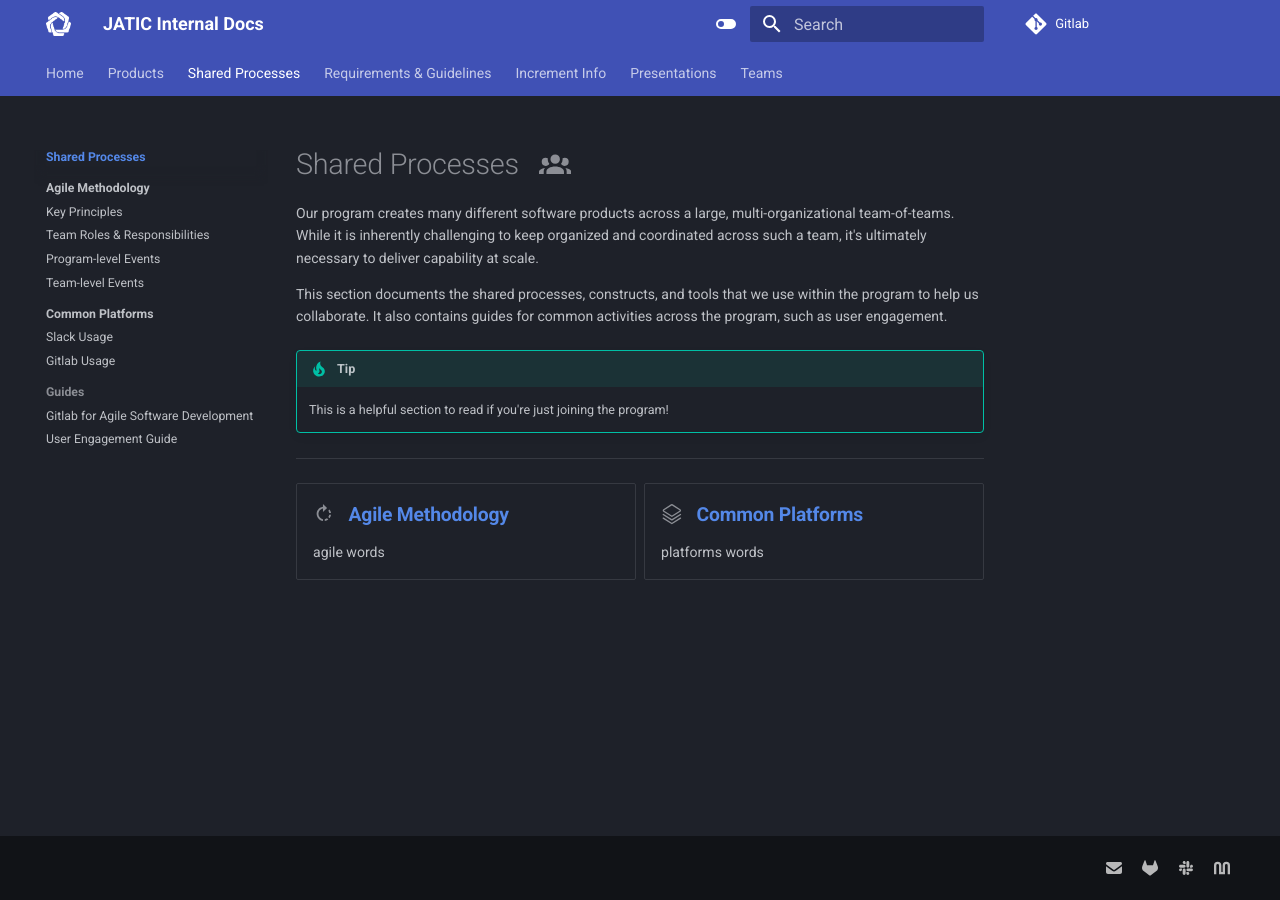
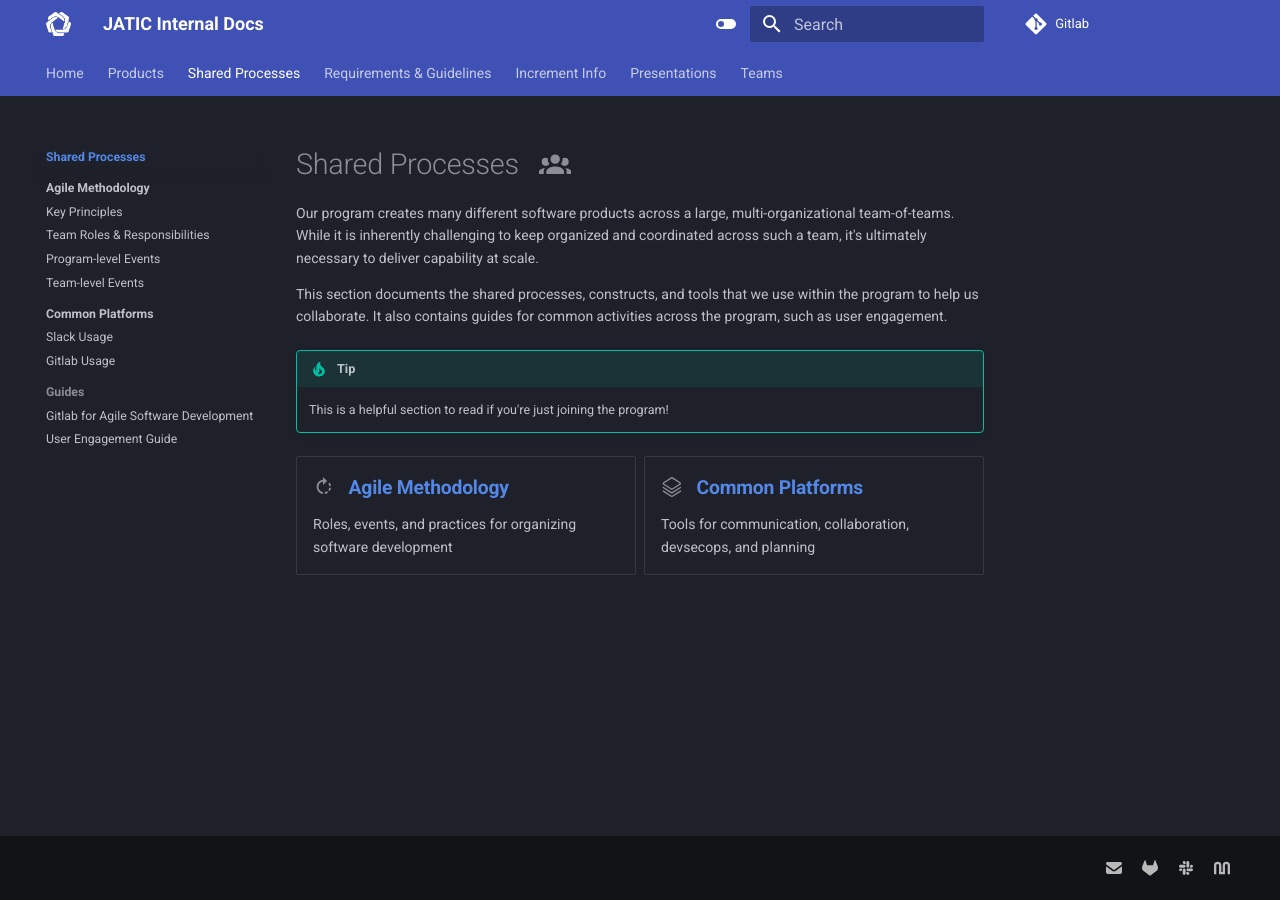
Before and after one commit to zheng0xd/JATIC-internal-docs, an MkDocs documentation site: the page built from docs/process/index.md, in a window 1280 px wide. Built offline with MkDocs 1.6.1 and Material for MkDocs 9.7.7, drawn with Linux system fonts in a browser that asks for light colours.

Commit message:
add text

```diff
--- a/docs/process/index.md
+++ b/docs/process/index.md
@@ -14,16 +14,14 @@ This section documents the shared processes, constructs, and tools that we use w
 
     This is a helpful section to read if you're just joining the program!
 
----
-
 <div class="grid cards" markdown>
 
 -   ###### :material-rotate-right: &nbsp; [Agile Methodology](agile/index.md)
 
-    agile words
+    Roles, events, and practices for organizing software development
 
 -   ###### :octicons-stack-24: &nbsp; [Common Platforms](platforms/index.md)
 
-    platforms words
+    Tools for communication, collaboration, devsecops, and planning
 
 </div>
```
